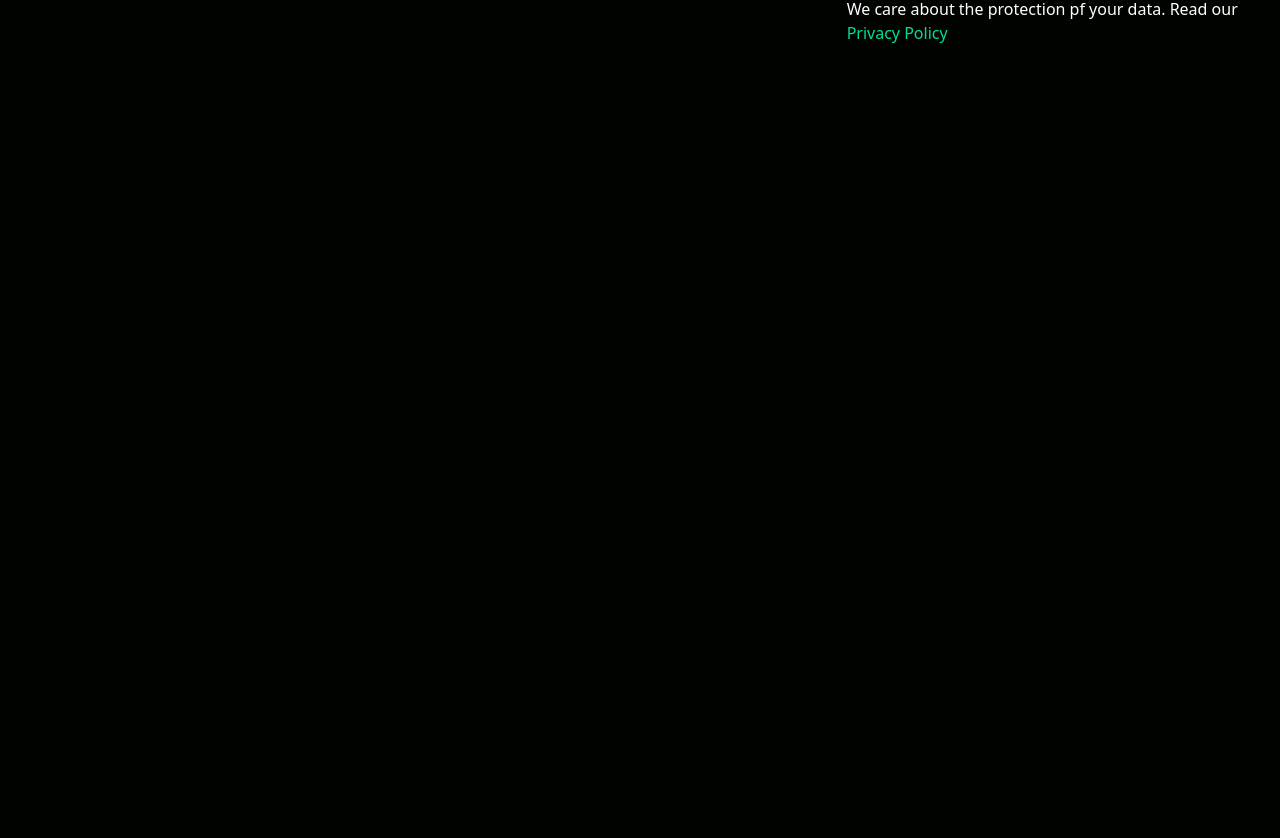
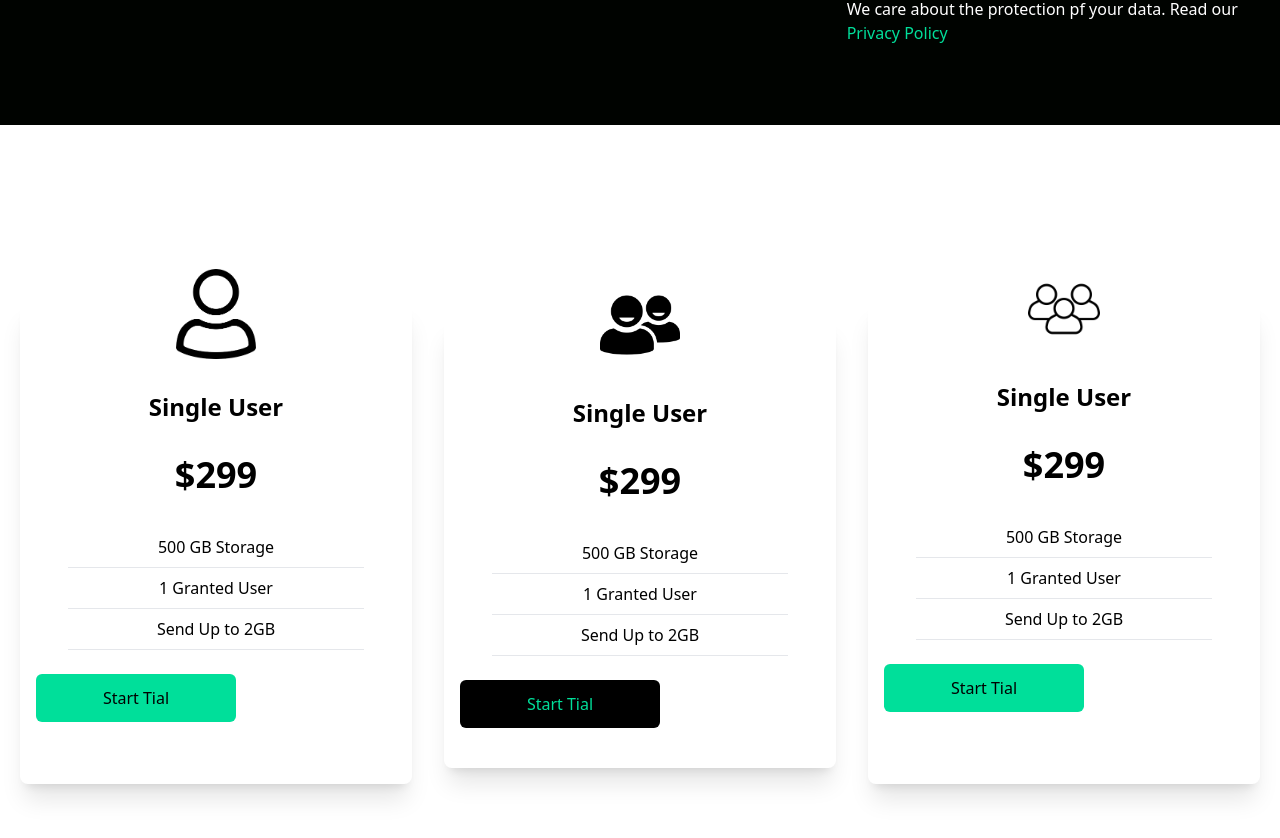
Before and after one commit to shzn-mhd/hosting-site-react-tailwindcss, a React (Create React App) app: page / in a window 1280 px wide. Shown: the part 1580-2418 px from the top of the page. Before the commit the page ends 1705 px from the top, so only its background shows below. Built offline with nearby package versions, Linux system fonts and the light colour scheme.

Commit message:
tiles icons with shadow effects

```diff
--- a/src/App.js
+++ b/src/App.js
@@ -3,6 +3,7 @@
 import Hero from "./components/Hero";
 import Analytics from "./components/Analytics";
 import NewsLetter from "./components/Newsletter";
+import Cards from "./components/Cards";
 
 function App() {
   return (
@@ -11,6 +12,7 @@
       <Hero />
       <Analytics />
       <NewsLetter />
+      <Cards />
     </div>
   );
 }
--- /dev/null
+++ b/src/components/Cards.jsx
@@ -0,0 +1,48 @@
+import React from "react";
+import userOne from '../assets/userOne.png';
+import userTwo from '../assets/userTwo.png';
+import userThree from '../assets/userThree.png';
+const Cards = () =>{
+    return (
+        <div className="w-full py-[10rem] px-4 bg-white">
+            <div className="max-w-[1240px] mx-auto grid md:grid-cols-3 gap-8">
+                <div className="w-full shadow-xl flex flex-col p-4 my-4 rounded-lg hover:scale-105 duration-300">
+                    <img className="w-20 mx-auto mt-[-3rem] bg-white" src={userOne} alt="userone" />
+                    <h2 className="text-2xl font-bold text-center py-8">Single User</h2>
+                    <p className="text-center text-4xl font-bold">$299</p>
+                    <div className="text-center font-medium">
+                        <p className="py-2 border-b mx-8 mt-8">500 GB Storage</p>
+                        <p className="py-2 border-b mx-8">1 Granted User</p>
+                        <p className="py-2 border-b mx-8">Send Up to 2GB</p>
+                    </div>
+                    <button className=" bg-[#00df9a] w-[200px] rounded-md font font-medium my-6 mx-auto md:mx-0 py-3 text-black"> Start Tial</button>
+                </div>
+                <div className="w-full shadow-xl flex flex-col p-4 my-8 rounded-lg hover:scale-105 duration-300">
+                    <img className="w-20 mx-auto mt-[-3rem] bg-white" src={userTwo} alt="userone" />
+                    <h2 className="text-2xl font-bold text-center py-8">Single User</h2>
+                    <p className="text-center text-4xl font-bold">$299</p>
+                    <div className="text-center font-medium">
+                        <p className="py-2 border-b mx-8 mt-8">500 GB Storage</p>
+                        <p className="py-2 border-b mx-8">1 Granted User</p>
+                        <p className="py-2 border-b mx-8">Send Up to 2GB</p>
+                    </div>
+                    <button className="bg-black w-[200px] rounded-md font font-medium my-6 mx-auto md:mx-0 py-3 text-[#00df9a]"> Start Tial</button>
+                </div>
+                <div className="w-full shadow-xl flex flex-col p-4 my-4 rounded-lg hover:scale-105 duration-300">
+                    <img className="w-20 mx-auto mt-[-3rem] bg-white" src={userThree} alt="userone" />
+                    <h2 className="text-2xl font-bold text-center py-8">Single User</h2>
+                    <p className="text-center text-4xl font-bold">$299</p>
+                    <div className="text-center font-medium">
+                        <p className="py-2 border-b mx-8 mt-8">500 GB Storage</p>
+                        <p className="py-2 border-b mx-8">1 Granted User</p>
+                        <p className="py-2 border-b mx-8">Send Up to 2GB</p>
+                    </div>
+                    <button className="bg-[#00df9a] w-[200px] rounded-md font font-medium my-6 mx-auto md:mx-0 py-3 text-black"> Start Tial</button>
+                </div>
+            </div>
+        </div>
+
+    )
+}
+
+export default Cards
```
